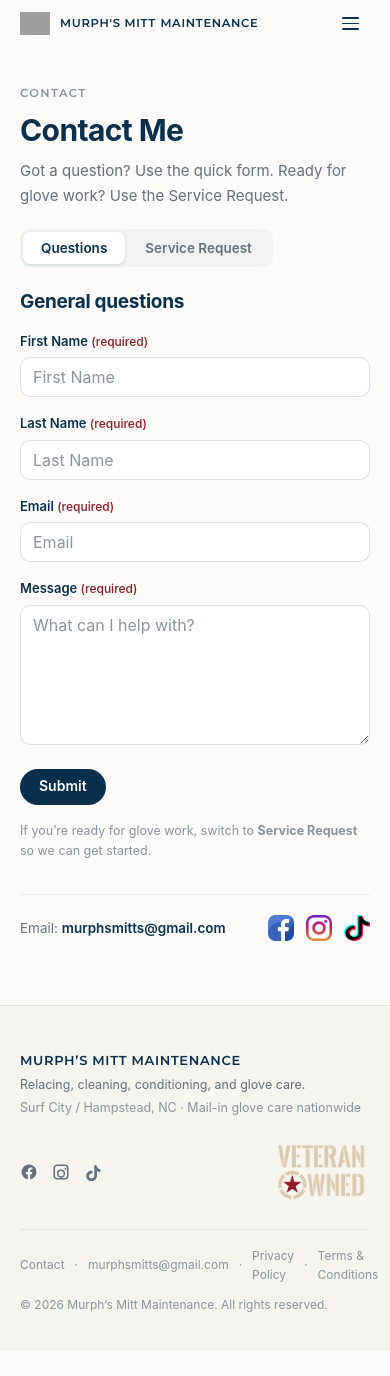
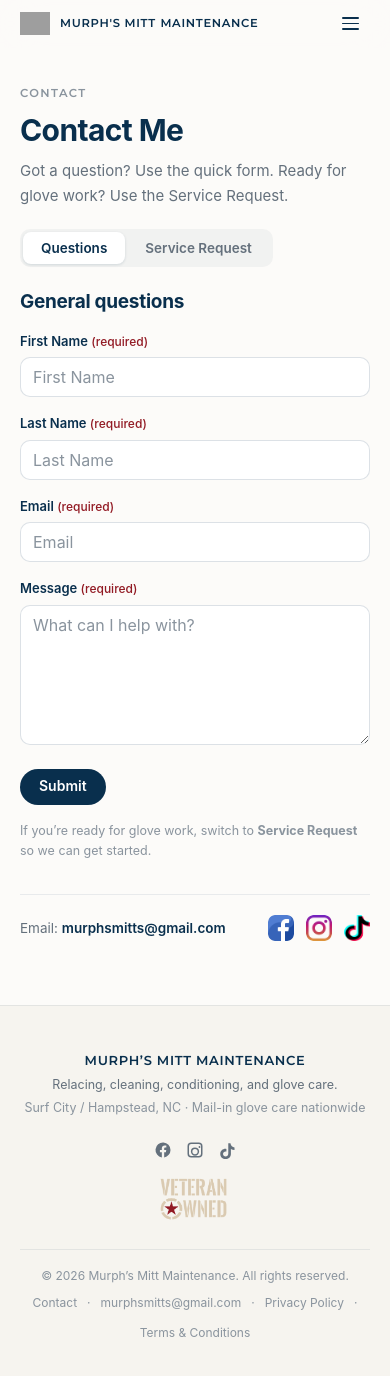
Before and after one commit to kbrettmurphy-ctrl/murphsmitts, a Jekyll site: the page built from contact/index.html, in a window 390 px wide and 1379 px high. Shown: the top 1376 px of the window. Built offline with Jekyll 4.4.1, drawn with Linux system fonts in a browser that asks for light colours; grey boxes are pictures that could not be loaded.

Commit message:
Redesign polish: focal pinch zoom, no lightbox arrows, badge overlays, footer cleanup
- Lightbox pinch now zooms at the fingers (focal-point math + two-finger pan)
- Prev/next arrows removed; swipe, tap-halves, and arrow keys navigate
- Lace availability badges overlay the swatch photo (services + request form)
- Gloves for sale: 4-wide desktop, 2-wide all mobile sizes
- In-page anchors (FAQ etc.) land with consistent spacing under the header
- Service request: 'Glove 1' heading/panel only appears in multi-glove mode;
  section titles restyled to read as headers; 'Notes / Photos' -> 'Notes'
- Footer: identity left / social+badge right, centered stack on mobile

Co-Authored-By: Claude Fable 5 <noreply@anthropic.com>

```diff
--- a/_includes/footer.html
+++ b/_includes/footer.html
@@ -2,13 +2,13 @@
   <div class="container footer-inner">
 
     <div class="footer-top">
-      <div class="footer-col-left">
+      <div class="footer-identity">
         <div class="footer-brand-name">MURPH’S MITT MAINTENANCE</div>
         <div class="footer-tagline">Relacing, cleaning, conditioning, and glove care.</div>
         <div class="footer-service-area">Surf City / Hampstead, NC · Mail-in glove care nationwide</div>
       </div>
 
-      <div class="footer-col-right">
+      <div class="footer-meta">
         <div class="social" aria-label="Social links">
           <a href="https://www.facebook.com/murphsmitts" target="_blank" rel="noopener" aria-label="Facebook">
             <svg viewBox="0 0 24 24" aria-hidden="true" focusable="false">
@@ -36,6 +36,7 @@
     </div>
 
     <div class="footer-bottom">
+      <div class="copyright">© 2026 Murph’s Mitt Maintenance. All rights reserved.</div>
       <nav class="footer-legal" aria-label="Footer links">
         <a href="{{ '/contact/' | relative_url }}">Contact</a>
         <span aria-hidden="true">·</span>
@@ -45,7 +46,6 @@
         <span aria-hidden="true">·</span>
         <a href="{{ '/terms-and-conditions.html' | relative_url }}">Terms &amp; Conditions</a>
       </nav>
-      <div class="copyright">© 2026 Murph’s Mitt Maintenance. All rights reserved.</div>
     </div>
 
   </div>
--- a/_layouts/default.html
+++ b/_layouts/default.html
@@ -45,6 +45,6 @@
 
   {% include footer.html %}
 
-  <script data-cfasync="false" src="{{ '/assets/js/main.js?v=27' | relative_url }}"></script>
+  <script data-cfasync="false" src="{{ '/assets/js/main.js?v=28' | relative_url }}"></script>
 </body>
 </html>
--- a/assets/css/styles-17.css
+++ b/assets/css/styles-17.css
@@ -101,8 +101,9 @@ button{ font-family: inherit; }
   padding-inline: var(--container-pad);
 }
 
-/* Anchors land below the fixed header */
-[id]{ scroll-margin-top: calc(var(--headerH) + 24px); }
+/* Anchors land below the fixed header with breathing room for eyebrows,
+   so in-page links (e.g. FAQ) keep a consistent gap under the header bar */
+[id]{ scroll-margin-top: calc(var(--headerH) + 64px); }
 .legacy-anchor{ display: block; height: 0; }
 
 .is-hidden{ display: none !important; }
@@ -353,13 +354,14 @@ body.menu-open{ overflow: hidden; }
   color: var(--faint);
 }
 
-.footer-col-right{
-  display: flex;
-  align-items: center;
-  gap: 24px;
+.footer-meta{
+  display: flex;
+  flex-direction: column;
+  align-items: flex-end;
+  gap: 14px;
 }
 .footer-badge img{
-  height: 58px;
+  height: 44px;
   width: auto;
 }
 
@@ -775,18 +777,24 @@ h1.mm-section-title{ font-size: clamp(30px, 4.4vw, 44px); }
   margin-top: 7px;
   line-height: 1.3;
 }
+/* Availability sits ON the swatch photo, not under the color name */
 .mm-availability-badge{
-  display: inline-block;
-  margin-top: 3px;
-  font-size: 10.5px;
-  font-weight: 600;
+  position: absolute;
+  top: 7px;
+  left: 7px;
+  font-size: 10px;
+  font-weight: 640;
   letter-spacing: .03em;
-  padding: 1px 8px;
+  padding: 2px 8px;
   border-radius: var(--radius-pill);
-}
-.mm-availability-badge--in{ background: var(--ok-bg); color: var(--ok-text); }
-.mm-availability-badge--out{ background: var(--err-bg); color: var(--red); }
-.mm-availability-badge--unknown{ background: var(--tint); color: var(--muted); }
+  background: rgba(255,255,255,.92);
+  -webkit-backdrop-filter: blur(4px);
+  backdrop-filter: blur(4px);
+  box-shadow: 0 1px 3px rgba(9,47,77,.2);
+}
+.mm-availability-badge--in{ color: var(--ok-text); }
+.mm-availability-badge--out{ color: var(--red); }
+.mm-availability-badge--unknown{ color: var(--muted); }
 .lace-loading{ grid-column: 1 / -1; }
 
 /* Certification aside */
@@ -915,10 +923,10 @@ h1.mm-section-title{ font-size: clamp(30px, 4.4vw, 44px); }
 .lb-slide img.is-panning,
 .lb-slide img.is-zooming{ cursor: grabbing; transition: none; }
 
-.lb-close,
-.lb-prev,
-.lb-next{
+.lb-close{
   position: absolute;
+  top: 16px;
+  right: 16px;
   display: flex;
   align-items: center;
   justify-content: center;
@@ -934,10 +942,11 @@ h1.mm-section-title{ font-size: clamp(30px, 4.4vw, 44px); }
   transition: background-color .15s ease;
   z-index: 3;
 }
-.lb-close:hover, .lb-prev:hover, .lb-next:hover{ background: rgba(255,255,255,.28); }
-.lb-close{ top: 16px; right: 16px; }
-.lb-prev{ left: 12px; top: 50%; transform: translateY(-50%); }
-.lb-next{ right: 12px; top: 50%; transform: translateY(-50%); }
+.lb-close:hover{ background: rgba(255,255,255,.28); }
+
+/* No arrows: swipe / tap left-right halves / arrow keys navigate instead */
+.lb-prev,
+.lb-next{ display: none; }
 
 .lb-hint{
   position: absolute;
@@ -1123,8 +1132,8 @@ h1.mm-section-title{ font-size: clamp(30px, 4.4vw, 44px); }
 }
 .sale-grid{
   display: grid;
-  grid-template-columns: repeat(auto-fill, minmax(230px, 1fr));
-  gap: clamp(20px, 3vw, 32px);
+  grid-template-columns: repeat(4, 1fr);
+  gap: clamp(16px, 3vw, 32px);
 }
 .sale-card{ position: relative; }
 .sale-card-link{ display: block; }
@@ -1475,12 +1484,10 @@ h1.mm-section-title{ font-size: clamp(30px, 4.4vw, 44px); }
   border-top: 1px solid var(--hairline);
 }
 .service-section-title{
-  font-family: var(--font-brand);
-  font-size: 12px;
-  font-weight: 600;
-  letter-spacing: .1em;
-  text-transform: uppercase;
-  color: var(--faint);
+  font-size: 17px;
+  font-weight: 650;
+  letter-spacing: -0.01em;
+  color: var(--navy);
   margin-bottom: 16px;
 }
 .service-section-body{
@@ -1498,6 +1505,16 @@ h1.mm-section-title{ font-size: clamp(30px, 4.4vw, 44px); }
   background: var(--tint);
   border-radius: var(--radius-md);
   padding: 18px;
+}
+/* A single glove reads as plain form fields — no "Glove 1" label, no panel box.
+   Both appear only once "Add another glove" creates a second card. */
+.glove-information-section:not(.is-multi-glove) [data-primary-glove-card]{
+  background: none;
+  border-radius: 0;
+  padding: 0;
+}
+.glove-information-section:not(.is-multi-glove) [data-primary-glove-card] .glove-section-heading{
+  display: none;
 }
 .glove-section-heading{
   display: flex;
@@ -1529,9 +1546,12 @@ h1.mm-section-title{ font-size: clamp(30px, 4.4vw, 44px); }
   gap: 10px;
 }
 .glove-subgroup-title{
-  font-size: 13px;
-  font-weight: 620;
-  color: var(--navy);
+  font-family: var(--font-brand);
+  font-size: 11px;
+  font-weight: 600;
+  letter-spacing: .1em;
+  text-transform: uppercase;
+  color: var(--faint);
   margin: 0;
 }
 .additional-gloves{
@@ -1759,13 +1779,19 @@ h1.mm-section-title{ font-size: clamp(30px, 4.4vw, 44px); }
     font-size: 16px;
   }
 
-  .footer-top{ flex-direction: column; gap: 24px; }
-  .footer-col-right{ width: 100%; justify-content: space-between; }
-  .footer-bottom{ flex-direction: column; align-items: flex-start; gap: 10px; }
+  /* Mobile footer: everything centered and deliberately stacked */
+  .footer-top{ flex-direction: column; align-items: center; text-align: center; gap: 22px; }
+  .footer-meta{ align-items: center; gap: 18px; }
+  .footer-bottom{
+    flex-direction: column;
+    align-items: center;
+    text-align: center;
+    gap: 8px;
+  }
+  .footer-legal{ justify-content: center; flex-wrap: wrap; }
 }
 
 @media (max-width: 480px){
-  .sale-grid{ grid-template-columns: 1fr; }
   .gallery-thumb{ width: 62vw; }
   .process-shot{ width: 56vw; }
   .brand-text{ font-size: 11.5px; }
--- a/assets/js/main.js
+++ b/assets/js/main.js
@@ -42,6 +42,8 @@ function initGalleryLightbox() {
     panStartPanY: 0,
     pinchStartDistance: 0,
     pinchStartScale: MIN_SCALE,
+    pinchFocalX: 0,
+    pinchFocalY: 0,
     lastTapTime: 0,
     lastTapX: 0,
     lastTapY: 0,
@@ -74,6 +76,35 @@ function initGalleryLightbox() {
     const x = touches[0].clientX - touches[1].clientX;
     const y = touches[0].clientY - touches[1].clientY;
     return Math.hypot(x, y);
+  }
+
+  function getTouchMidpoint(touches) {
+    return {
+      x: (touches[0].clientX + touches[1].clientX) / 2,
+      y: (touches[0].clientY + touches[1].clientY) / 2
+    };
+  }
+
+  function getViewportCenter() {
+    const rect = viewport.getBoundingClientRect();
+    return {
+      x: rect.left + (rect.width / 2),
+      y: rect.top + (rect.height / 2)
+    };
+  }
+
+  // The untransformed image is always centered in the viewport, so the viewport
+  // center is the fixed reference point for focal-zoom math.
+  function beginPinch(touches) {
+    const mid = getTouchMidpoint(touches);
+    const center = getViewportCenter();
+
+    state.pinchStartDistance = getTouchDistance(touches);
+    state.pinchStartScale = state.scale;
+    // Content offset (unscaled px from image center) under the pinch midpoint —
+    // this exact point must stay under the fingers while the scale changes.
+    state.pinchFocalX = (mid.x - center.x - state.panX) / state.scale;
+    state.pinchFocalY = (mid.y - center.y - state.panY) / state.scale;
   }
 
   function clearPendingTap() {
@@ -378,8 +409,7 @@ function initGalleryLightbox() {
       if (e.cancelable) e.preventDefault();
       state.startedMultiTouch = true;
       state.gesture = "pinch";
-      state.pinchStartDistance = getTouchDistance(e.touches);
-      state.pinchStartScale = state.scale;
+      beginPinch(e.touches);
       suppressSyntheticClick();
       return;
     }
@@ -415,17 +445,23 @@ function initGalleryLightbox() {
       suppressSyntheticClick();
 
       if (!state.pinchStartDistance) {
-        state.pinchStartDistance = getTouchDistance(e.touches);
-        state.pinchStartScale = state.scale;
+        beginPinch(e.touches);
       }
 
       const currentDistance = getTouchDistance(e.touches);
       if (state.pinchStartDistance && currentDistance) {
+        const mid = getTouchMidpoint(e.touches);
+        const center = getViewportCenter();
+
         state.scale = clamp(
           state.pinchStartScale * (currentDistance / state.pinchStartDistance),
           MIN_SCALE,
           MAX_SCALE
         );
+        // Anchor the focal content point under the (possibly moving) midpoint,
+        // which makes the pinch zoom at the fingers and pan with them.
+        state.panX = mid.x - center.x - (state.pinchFocalX * state.scale);
+        state.panY = mid.y - center.y - (state.pinchFocalY * state.scale);
         applyImageTransform();
       }
       return;
--- a/contact/index.html
+++ b/contact/index.html
@@ -232,7 +232,7 @@ body_class: inner
                   </div>
 
                   <div class="glove-subgroup" data-simple-title="Glove Notes">
-                    <h5 class="glove-subgroup-title">Notes / Photos</h5>
+                    <h5 class="glove-subgroup-title">Notes</h5>
 
                     <div class="mm-field">
                       <label for="sr-notes">Anything I should know about this glove?</label>
@@ -578,7 +578,7 @@ body_class: inner
           </div>
 
           <div class="glove-subgroup" data-simple-title="Glove Notes">
-            <h5 class="glove-subgroup-title">Notes / Photos</h5>
+            <h5 class="glove-subgroup-title">Notes</h5>
 
             <div class="mm-field">
               <label>Anything I should know about this glove?</label>
```
